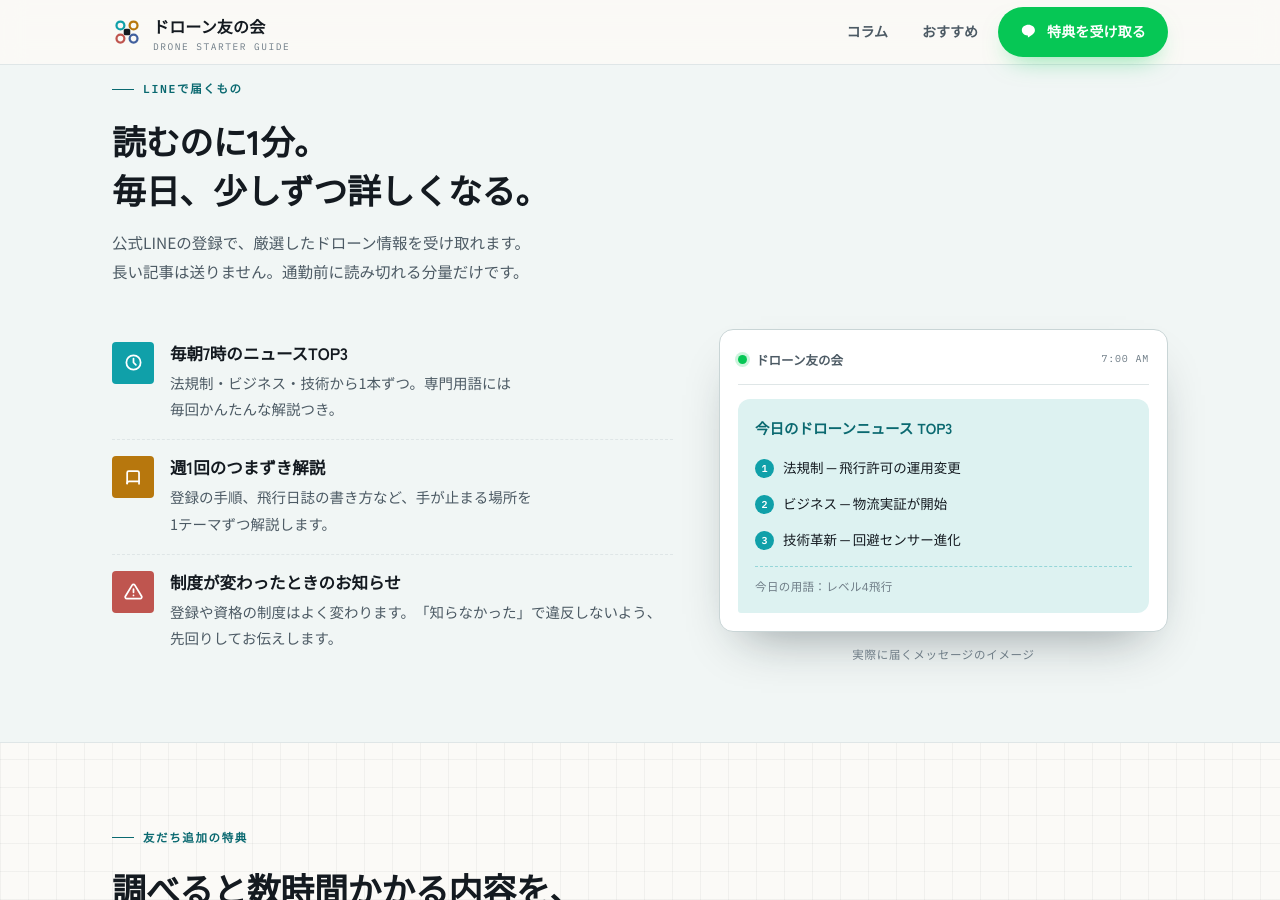
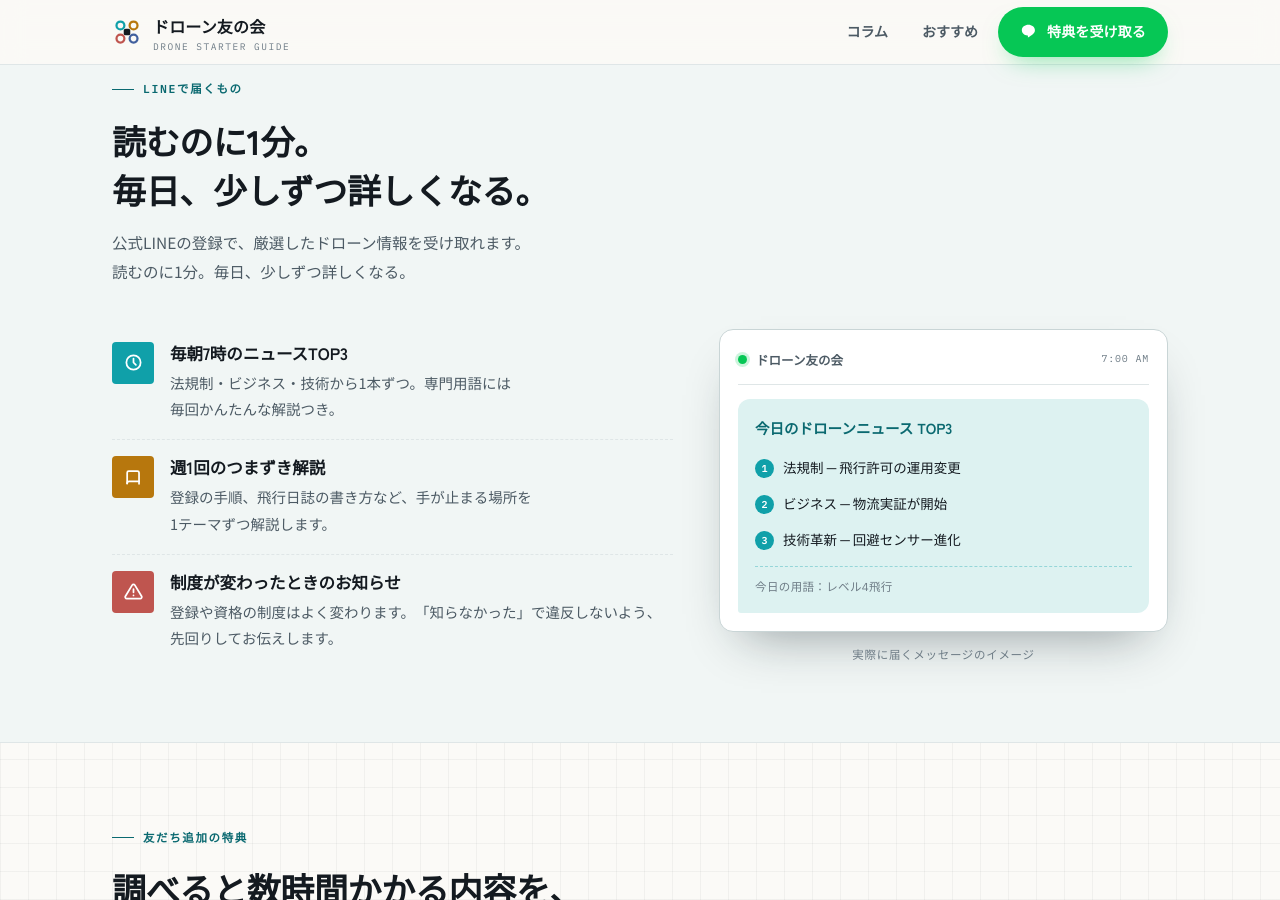
Before and after one commit to KoheiMizoguchi/drone-tomonokai, a Jekyll site: the page built from index.html, in a window 1280 px wide and 900 px high, scrolled down 1509 px. Built offline with Jekyll 4.4.1, drawn with Linux system fonts in a browser that asks for light colours.

Commit message:
「LINEで届くもの」の説明文2行目を変更
Co-Authored-By: Claude Opus 5.5 <noreply@anthropic.com>

```diff
--- a/index.html
+++ b/index.html
@@ -469,7 +469,7 @@ layout: null
       <div class="sec-head rv">
         <span class="tag">LINEで<wbr>届くもの</span>
         <h2><span class="ln">読むのに<wbr>1分。</span><span class="ln">毎日、<wbr>少しずつ<wbr>詳しくなる。</span></h2>
-        <p><span class="ln">公式LINEの<wbr>登録で、<wbr>厳選した<wbr>ドローン情報を<wbr>受け<wbr>取れます。</span><span class="ln">長い<wbr>記事は<wbr>送りません。<wbr>通勤前に<wbr>読み<wbr>切れる<wbr>分量だけです。</span></p>
+        <p><span class="ln">公式LINEの<wbr>登録で、<wbr>厳選した<wbr>ドローン情報を<wbr>受け<wbr>取れます。</span><span class="ln">読むのに<wbr>1分。<wbr>毎日、<wbr>少しずつ<wbr>詳しくなる。</span></p>
       </div>
       <div class="feed">
         <div class="feed-list rv">
```
